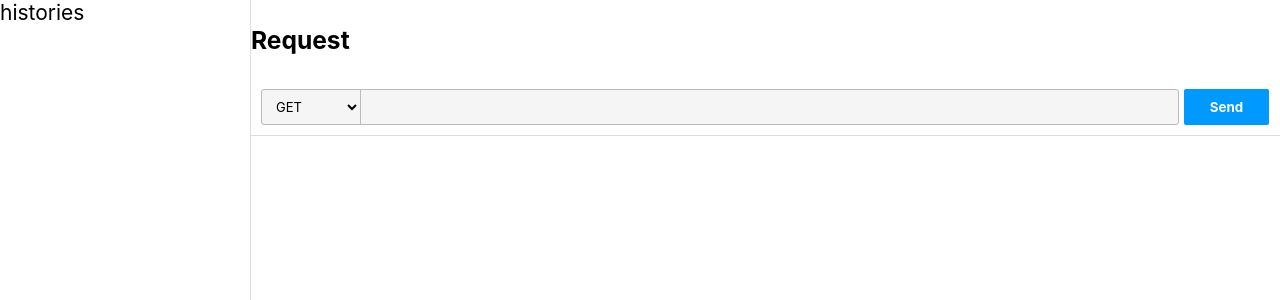
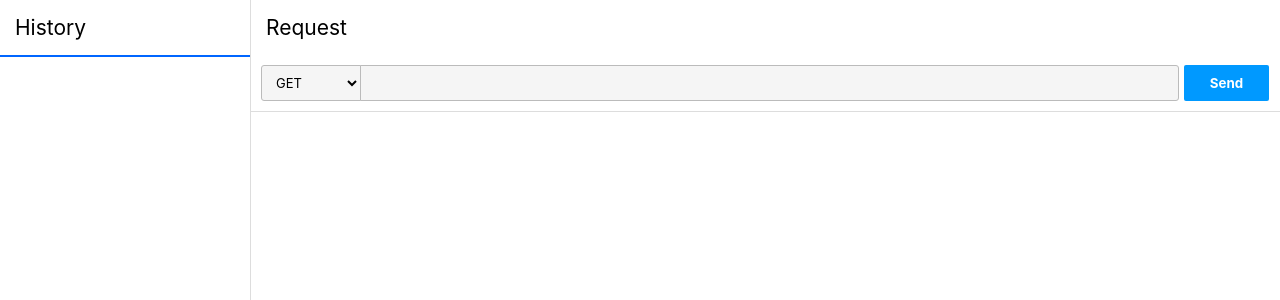
Before and after one commit to est-react-study/postman-junil, a React (Create React App) app: page / in a window 1280 px wide. Shown: the top 300 px of the page. Built offline with nearby package versions, Linux system fonts and the light colour scheme.

Commit message:
feat: 기본 Layout UI 작업 중 (2)

```diff
--- a/src/components/AsideContainer/Histories.tsx
+++ b/src/components/AsideContainer/Histories.tsx
@@ -1,7 +1,17 @@
+/** @jsx jsx */
+import {css, jsx} from "@emotion/core";
 import React from "react";
 
+const titleStyle = css`
+  border-bottom: 2px solid #06F;
+  padding: 15px;
+  margin: 0;
+  font-size: 21px;
+  font-weight: 400;
+`;
+
 export const Histories: React.FC = () => (
-  <div>
-    histories
-  </div>
+  <section>
+    <h2 css={titleStyle}>History</h2>
+  </section>
 );
--- a/src/components/FormContainer/RequestContainer/RequestContainer.tsx
+++ b/src/components/FormContainer/RequestContainer/RequestContainer.tsx
@@ -1,9 +1,18 @@
+/** @jsx jsx **/
+import { css, jsx } from "@emotion/core";
 import React from "react";
 import { Address } from "./Address";
 
+const titleStyle = css`
+  font-size: 21px;
+  margin: 0;
+  padding: 15px;
+  font-weight: 400;
+`;
+
 export const RequestContainer: React.FC = () => (
   <section>
-    <h3>Request</h3>
-    <Address />
+    <h3 css={titleStyle}>Request</h3>
+    <Address/>
   </section>
 );
--- a/src/index.scss
+++ b/src/index.scss
@@ -9,6 +9,12 @@ code {
 
 input, select, button, textarea, option {
   font-family: inherit;
+}
+
+button {
+  &:hover {
+    cursor: pointer;
+  }
 }
 
 .asideContainer {
```
